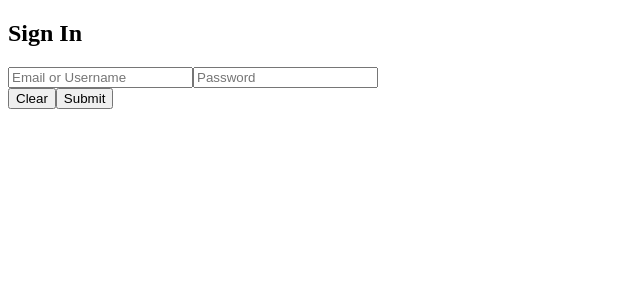
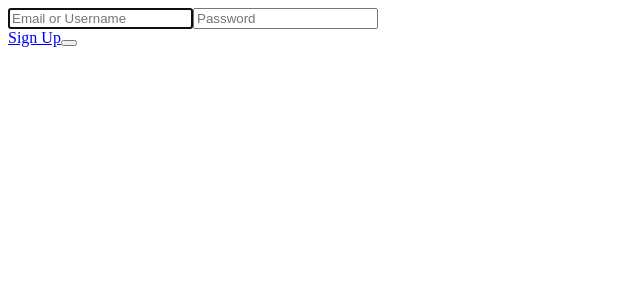
Before and after one commit to gak25/palmos, a React app: page /sign-in in a window 1280 px wide. Shown: the top 300 px of the page, without its empty margins (0-640 px from the left). Built offline with nearby package versions, Linux system fonts and the light colour scheme; the HTML template or start-up script is replaced by a standard one.

Commit message:
style forms

```diff
--- a/app/assets/stylesheets/home.scss
+++ b/app/assets/stylesheets/home.scss
@@ -7,8 +7,12 @@
 @import 'font-awesome';
 
 @import 'nav-top';
+@import 'login';
 
-// @import url('https://fonts.googleapis.com/css?family=Montserrat');
+* {
+	margin: 0;
+	padding: 0;
+}
 
 body {
 	background: $palmos-grey;
--- a/app/assets/stylesheets/login.scss
+++ b/app/assets/stylesheets/login.scss
@@ -1,43 +1,57 @@
 @import 'colors';
 @import 'mixins';
 
-fieldset {
-	border: none;
+.register-forms {
+	@include center();
+	display: inline-grid;
+	text-align: center;
 }
 
-#session_login[type='text'],
-textarea {
-	font-weight: 200;
-	text-align: center;
-	border-radius: 10px;
-	height: 50px;
+input::-webkit-input-placeholder {
+	color: $palmos-dark-blue;
+}
+input::-moz-placeholder {
+	color: $palmos-dark-blue;
+}
+input:-ms-input-placeholder {
+	color: $palmos-dark-blue;
+}
+input:-moz-placeholder {
+	color: $palmos-dark-blue;
+}
+
+.credentials[type='text'],
+.credentials[type='password'] {
+	margin: 8px 0;
+	padding: 10px;
+	font-weight: 300;
+	border-radius: 7px;
 	font-size: 1.5em;
-	background-color: $palmos-blue;
-	color: white;
+	color: $palmos-dark-blue;
+	background-color: $palmos-grey;
 	border: 1px solid $palmos-dark-blue;
 }
 
-#session_password[type='password'],
-textarea {
-	text-align: center;
-	font-weight: 200;
-	border-radius: 10px;
-	height: 50px;
-	font-size: 1.5em;
-	background-color: $palmos-blue;
-	color: #fff;
-	border: 1px solid $palmos-dark-blue;
+input:not([type='checkbox']) {
+	border: none;
+	outline: none;
 }
 
-#lock-icon {
-	border: 1px solid $palmos-blue;
-	border-radius: 200px;
-	margin-bottom: 5px;
-	padding: 15px 25px;
-	color: $palmos-dark-blue;
+.form-submit-button {
+	visibility: hidden;
 }
 
-.sign-in-error {
-	margin-bottom: 22px;
-	color: $palmos-dark-blue;
+// #lock-icon {
+// 	border: 1px solid $palmos-blue;
+// 	border-radius: 200px;
+// 	margin-bottom: 5px;
+// 	padding: 15px 25px;
+// 	color: $palmos-dark-blue;
+// }
+
+.register-form-error {
+	margin: 8px 0;
+	padding: 10px;
+	border-radius: 7px;
+	background-color: orange;
 }
--- a/app/javascript/react/src/components/TextInput.js
+++ b/app/javascript/react/src/components/TextInput.js
@@ -5,11 +5,19 @@ const TextInput = props => {
 		<input
 			name={props.name}
 			placeholder={props.placeholder}
+			autoFocus={props.autoFocus}
+			autoComplete="off"
 			onChange={props.handlerFunction}
+			className={props.className}
 			type={props.inputType}
-			value={props.content}
+			value={props.value}
 		/>
 	);
 };
 
+TextInput.defaultProps = {
+	inputType: 'text',
+	className: 'credentials'
+};
+
 export default TextInput;
--- a/app/javascript/react/src/containers/SignInContainer.js
+++ b/app/javascript/react/src/containers/SignInContainer.js
@@ -12,7 +12,6 @@ class SignInContainer extends Component {
 		};
 		this.handleEmailOrUsername = this.handleEmailOrUsername.bind(this);
 		this.handlePassword = this.handlePassword.bind(this);
-		this.handleClearForm = this.handleClearForm.bind(this);
 		this.handleFormSubmit = this.handleFormSubmit.bind(this);
 		this.validateEmailOrUsername = this.validateEmailOrUsername.bind(this);
 		this.validatePassword = this.validatePassword.bind(this);
@@ -46,7 +45,7 @@ class SignInContainer extends Component {
 	validateEmailOrUsername(emailOrUsername) {
 		if (emailOrUsername === '') {
 			let newError = {
-				emailOrUsername: 'Email/Username field may not be blank.'
+				emailOrUsername: 'Email/Username field may not be blank'
 			};
 			this.setState({ errors: Object.assign(this.state.errors, newError) });
 			return false;
@@ -60,7 +59,7 @@ class SignInContainer extends Component {
 
 	validatePassword(password) {
 		if (password === '') {
-			let newError = { password: 'Password field may not be blank.' };
+			let newError = { password: 'Password field may not be blank' };
 			this.setState({ errors: Object.assign(this.state.errors, newError) });
 			return false;
 		} else {
@@ -71,34 +70,23 @@ class SignInContainer extends Component {
 		}
 	}
 
-	handleClearForm(event) {
-		event.preventDefault();
-		this.setState({
-			errors: {},
-			emailOrUsername: '',
-			password: ''
-		});
-	}
-
 	render() {
 		let errorDiv;
 		let errorItems;
 		if (Object.keys(this.state.errors).length > 0) {
 			errorItems = Object.values(this.state.errors).map(error => {
-				return <li key={error}>{error}</li>;
+				return <div key={error}>{error}</div>;
 			});
-			errorDiv = <div className="callout alert">{errorItems}</div>;
+			errorDiv = <div className="register-form-error">{errorItems}</div>;
 		}
 		return (
-			<form className="callout" onSubmit={this.handleFormSubmit}>
-				<h2>Sign In</h2>
+			<form className="register-forms" onSubmit={this.handleFormSubmit}>
 				{errorDiv}
 				<TextInput
 					emailOrUsername={this.state.emailOrUsername}
 					placeholder="Email or Username"
 					name="emailOrUsername"
-					inputType="text"
-					id="credentials"
+					autoFocus="on"
 					value={this.state.email}
 					handlerFunction={this.handleEmailOrUsername}
 				/>
@@ -107,15 +95,12 @@ class SignInContainer extends Component {
 					placeholder="Password"
 					name="password"
 					inputType="password"
-					id="credentials"
 					value={this.state.password}
 					handlerFunction={this.handlePassword}
 				/>
 				<div className="button-group">
-					<button className="button" onClick={this.handleClearForm}>
-						Clear
-					</button>
-					<input className="button" type="submit" value="Submit" />
+					<Link to="/sign-up">Sign Up</Link>
+					<button className="form-submit-button" type="submit" />
 				</div>
 			</form>
 		);
--- a/app/javascript/react/src/containers/SignUpContainer.js
+++ b/app/javascript/react/src/containers/SignUpContainer.js
@@ -78,7 +78,7 @@ class SignUpContainer extends Component {
 
 	validateFirstName(firstName) {
 		if (firstName === '') {
-			let newError = { firstName: 'First name field may not be blank.' };
+			let newError = { firstName: 'First name field may not be blank' };
 			this.setState({ errors: Object.assign(this.state.errors, newError) });
 			return false;
 		} else {
@@ -91,7 +91,7 @@ class SignUpContainer extends Component {
 
 	validateLastName(lastName) {
 		if (lastName === '') {
-			let newError = { lastName: 'Last name field may not be blank.' };
+			let newError = { lastName: 'Last name field may not be blank' };
 			this.setState({ errors: Object.assign(this.state.errors, newError) });
 			return false;
 		} else {
@@ -104,7 +104,7 @@ class SignUpContainer extends Component {
 
 	validateEmail(email) {
 		if (email === '') {
-			let newError = { email: 'Email field may not be blank.' };
+			let newError = { email: 'Email field may not be blank' };
 			this.setState({ errors: Object.assign(this.state.errors, newError) });
 			return false;
 		} else {
@@ -117,7 +117,7 @@ class SignUpContainer extends Component {
 
 	validatePassword(password) {
 		if (password === '') {
-			let newError = { password: 'Password field may not be blank.' };
+			let newError = { password: 'Password field may not be blank' };
 			this.setState({ errors: Object.assign(this.state.errors, newError) });
 			return false;
 		} else {
@@ -131,7 +131,7 @@ class SignUpContainer extends Component {
 	validatePasswordConfirmation(passwordConfirmation) {
 		if (passwordConfirmation === '') {
 			let newError = {
-				passwordConfirmation: 'Password confirmation field may not be blank.'
+				passwordConfirmation: 'Password confirmation field may not be blank'
 			};
 			this.setState({ errors: Object.assign(this.state.errors, newError) });
 			return false;
@@ -160,19 +160,17 @@ class SignUpContainer extends Component {
 		let errorItems;
 		if (Object.keys(this.state.errors).length > 0) {
 			errorItems = Object.values(this.state.errors).map(error => {
-				return <li key={error}>{error}</li>;
+				return <div key={error}>{error}</div>;
 			});
-			errorDiv = <div className="callout alert">{errorItems}</div>;
+			errorDiv = <div className="register-form-error">{errorItems}</div>;
 		}
 		return (
-			<form className="callout" onSubmit={this.handleFormSubmit}>
-				<h2>Sign Up</h2>
+			<form className="register-forms" onSubmit={this.handleFormSubmit}>
 				{errorDiv}
 				<TextInput
 					firstName={this.state.firstName}
 					placeholder="First Name"
-					name="first name"
-					inputType="text"
+					name="firstName"
 					id="name"
 					value={this.state.firstName}
 					handlerFunction={this.handleFirstName}
@@ -180,8 +178,7 @@ class SignUpContainer extends Component {
 				<TextInput
 					lastName={this.state.lastName}
 					placeholder="Last Name"
-					name="last name"
-					inputType="text"
+					name="lastName"
 					id="name"
 					value={this.state.lastName}
 					handlerFunction={this.handleLastName}
@@ -190,8 +187,6 @@ class SignUpContainer extends Component {
 					email={this.state.email}
 					placeholder="Email"
 					name="email"
-					inputType="text"
-					id="credentials"
 					value={this.state.email}
 					handlerFunction={this.handleEmail}
 				/>
@@ -200,7 +195,6 @@ class SignUpContainer extends Component {
 					placeholder="Password"
 					name="password"
 					inputType="password"
-					id="credentials"
 					value={this.state.password}
 					handlerFunction={this.handlePassword}
 				/>
@@ -209,7 +203,6 @@ class SignUpContainer extends Component {
 					placeholder="Password Confirmation"
 					name="passwordConfirmation"
 					inputType="password"
-					id="credentials"
 					value={this.state.passwordConfirmation}
 					handlerFunction={this.handlePasswordConfirmation}
 				/>
@@ -217,7 +210,8 @@ class SignUpContainer extends Component {
 					<button className="button" onClick={this.handleClearForm}>
 						Clear
 					</button>
-					<input className="button" type="submit" value="Submit" />
+					<Link to="/sign-in">Sign In</Link>
+					<button className="form-submit-button" type="submit" />
 				</div>
 			</form>
 		);
```
Also changed, not shown: app/assets/stylesheets/_mixins.scss (+16 -0 lines).
